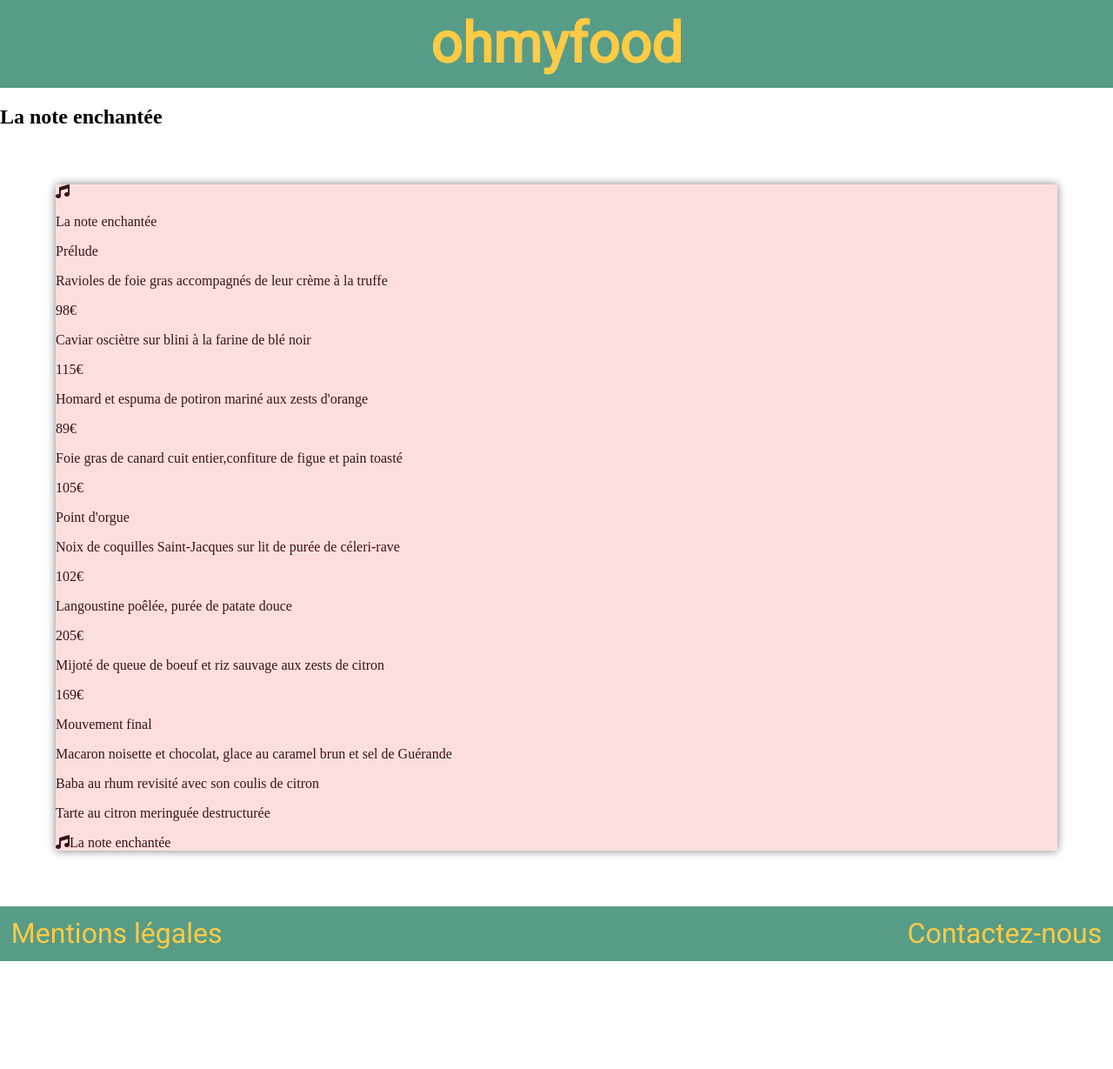
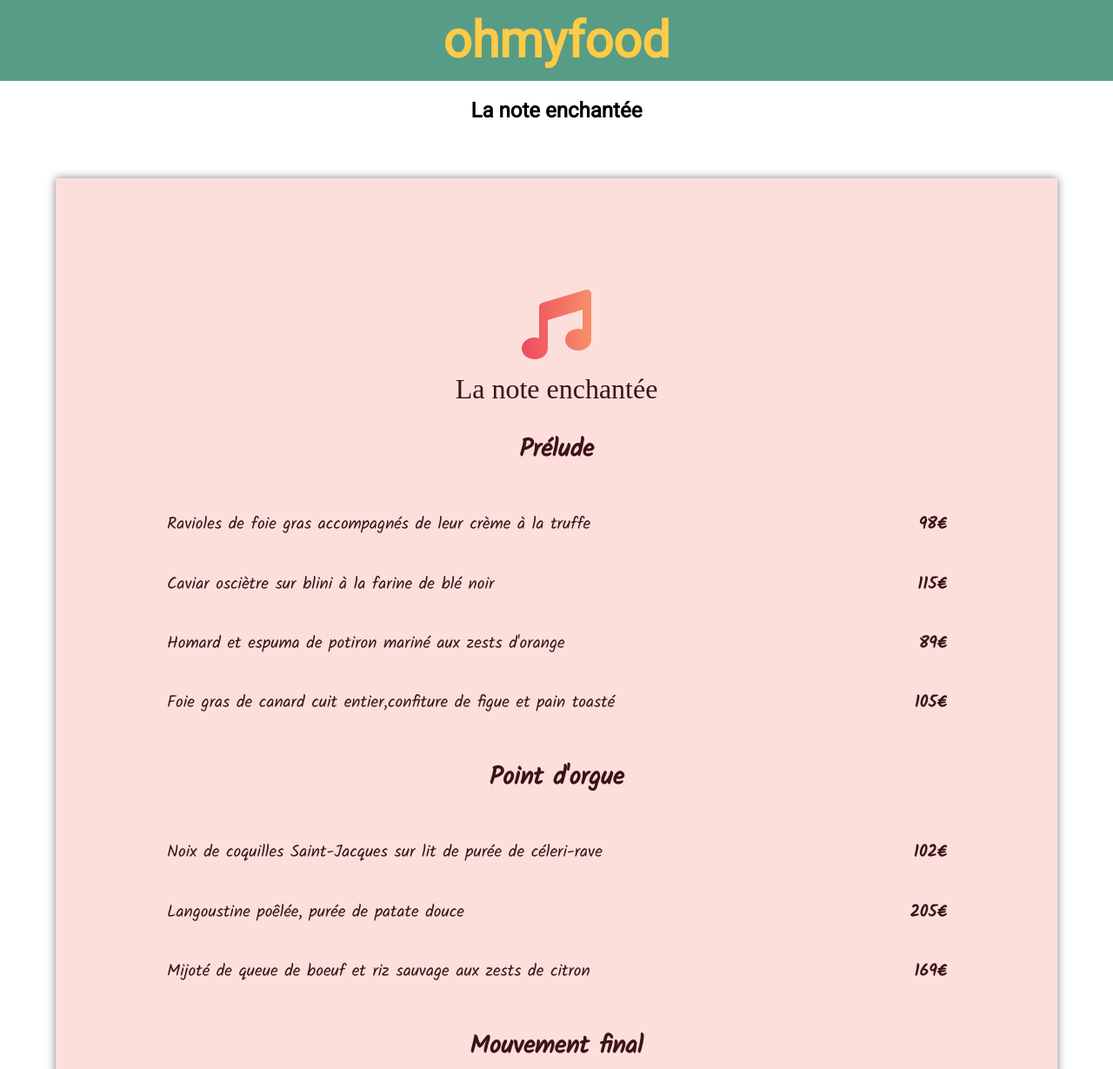
Before and after one commit to 08rose08/08rose08.github.io, a plain HTML site: page Ohmyfood/menu1.html in a window 1280 px wide. Shown: the top 1229 px of the page at 87% size. Before the commit the page ends 1105 px from the top, so only its background shows below. Drawn offline with Linux system fonts and the light colour scheme; a web font is replaced by a local one.

Commit message:
pages "menu" police et couleur ok

```diff
--- a/Ohmyfood/menu.scss
+++ b/Ohmyfood/menu.scss
@@ -10,6 +10,7 @@ $couleur-texte-menuNote1: #F04A5E;
 $couleur-texte-menuNote2: #F78F6A;
 $couleur-back-menuChic: #FFF5FE;
 $couleur-texte-menuChic: #C77412;
+$couleur-texte-menuChic1: #A56799;
 $couleur-texte-menuChic2: #905BFD;
 $couleur-back-menuDelice: #F9F9F9;
 $couleur-texte-menuDelice: #0887FB;
@@ -19,13 +20,17 @@ $couleur-texte-menuPalette: #72BF56;
 $couleur-texte-menuPalette1: #3D9339;
 $couleur-texte-menuPalette2: #BFFF7E;
 
+body{
+    margin: 0;
+}
+
 .theme{
     background-color: $couleur-theme1;
     color: $couleur-theme2;
     text-align: center;
     padding: 1%;
     font-family: roboto;
-    font-size: 200%;
+    font-size: 180%;
     h1{
         margin: 0;
     }
@@ -79,23 +84,17 @@ $couleur-texte-menuPalette2: #BFFF7E;
     }
 }
 
-body{
-    margin: 0;
-}
-
-section{
-    display: flex;
-}
-
 .menu{
     display: flex;
     flex-wrap: wrap;
+    justify-content: space-around;
     &-prev{
-    width: 200px;
-    height: 300px;
+    width: 250px;
+    height: 350px;
     margin: 3%;
     box-shadow: 0 0 10px gray;
     text-align: center;
+    font-size: 150%;
     display: flex;
     flex-direction: column;
     justify-content: center;
@@ -106,9 +105,15 @@ section{
                 background: -webkit-linear-gradient(left, $couleur-texte-menuNote1, $couleur-texte-menuNote2);
                 -webkit-background-clip: text;
                 -webkit-text-fill-color: transparent;
+                font-size: 150%;
             }
             &__titre{
                 font-family: 'Devonshire';
+                margin-top: 0.5em;
+            }
+            &__menu{
+                font-family: 'Kalam';
+                color: $couleur-texte-menuNote;
             }
         }
         &--chic{
@@ -118,6 +123,7 @@ section{
                 -webkit-background-clip: text;
                 -webkit-text-fill-color: transparent;
                 font-family: 'Croissant One';
+                font-size: 85%;
             }
             &__menu{
                 color: $couleur-texte-menuChic;
@@ -136,7 +142,6 @@ section{
             }
         }
         &--palette{
-            color: $couleur-texte-menuPalette;
             &__titre{
                 background: -webkit-linear-gradient(top left, $couleur-texte-menuPalette1, $couleur-texte-menuPalette2);
                 -webkit-background-clip: text;
@@ -150,10 +155,59 @@ section{
     }
     &--lien{
         text-decoration: none;
+        font-family: 'Kalam';
     }
+}
+
+h2{
+    font-family: 'Roboto';
+    text-align: center;
 }
 
 .bloc{
     margin: 5%;
     box-shadow: 0 0 10px gray;
+    text-align: center;
+    padding: 10%;
+    &__fas{
+        font-size: 500%;
+    }
+    &__titre{
+        text-align: center;
+        font-size: 200%;
+        margin: 0.5em;
+    }
+    &__menu{
+        font-family: 'Kalam';
+        font-size: 120%;
+        &--chic{
+            font-family: 'Gelasio';
+        }
+        &__ssTitre{
+            font-weight: bold;
+            font-size: 150%;
+            display: flex;
+            justify-content: space-around;
+        }
+        &__plat{
+            display: flex;
+            justify-content: space-between;
+            &--prix{
+                font-weight: bold;
+            }
+            &--dessert{
+                flex-direction: column;
+                text-align: left;
+            }
+        }
+        &--chicEntree{
+            color: $couleur-texte-menuChic;
+        }
+        &--chicPlat{
+            color: $couleur-texte-menuChic1;
+        }
+        &--chicDessert{
+            color: $couleur-texte-menuChic2;
+        }
+    }
 }
--- a/Ohmyfood/menu1.html
+++ b/Ohmyfood/menu1.html
@@ -7,8 +7,7 @@
         <title>Ohmyfood</title>
 
         <link rel="stylesheet" href="menu.css" />
-        <link href="https://fonts.googleapis.com/css?family=Croissant+One|Dancing+Script|Devonshire|Kaushan+Script|Roboto:300,400&display=swap" rel="stylesheet">
-        <script src="https://kit.fontawesome.com/f7591675f1.js" crossorigin="anonymous"></script>
+        <link href="https://fonts.googleapis.com/css?family=Croissant+One|Dancing+Script|Devonshire|Gelasio|Kalam|Kaushan+Script|Roboto:300,400&display=swap" rel="stylesheet">         <script src="https://kit.fontawesome.com/f7591675f1.js" crossorigin="anonymous"></script>
     </head>
     <body>
         <header class="theme">
@@ -16,52 +15,48 @@
         </header>
         <h2>La note enchantée</h2>
         <div class="menu-prev--note bloc">
-            <i class="fas fa-music"></i>
-            <p>La note enchantée</p>
-            <div>
-                <p>Prélude</p>
-                <div>
+            <i class="fas fa-music menu-prev--note__fas bloc__fas"></i>
+            <p class="menu-prev--note__titre bloc__titre">La note enchantée</p>
+            <div class="bloc__menu">
+                <p class="bloc__menu__ssTitre">Prélude</p>
+                <div class="bloc__menu__plat">
                     <p>Ravioles de foie gras accompagnés de leur crème à la truffe</p>
-                    <p>98€</p>
+                    <p class="bloc__menu__plat--prix">98€</p>
                 </div>
-                <div>
+                <div class="bloc__menu__plat">
                     <p>Caviar osciètre sur blini à la farine de blé noir</p>
-                    <p>115€</p>
+                    <p class="bloc__menu__plat--prix">115€</p>
                 </div>
-                <div>
+                <div class="bloc__menu__plat">
                     <p>Homard et espuma de potiron mariné aux zests d'orange</p>
-                    <p>89€</p>
+                    <p class="bloc__menu__plat--prix">89€</p>
                 </div>
-                <div>
+                <div class="bloc__menu__plat">
                     <p>Foie gras de canard cuit entier,confiture de figue et pain toasté</p>
-                    <p>105€</p>
+                    <p class="bloc__menu__plat--prix">105€</p>
                 </div>
-            </div>
-            <div>
-                <p>Point d'orgue</p>
-                <div>
+                <p class="bloc__menu__ssTitre">Point d'orgue</p>
+                <div class="bloc__menu__plat">
                     <p>Noix de coquilles Saint-Jacques sur lit de purée de céleri-rave</p>
-                    <p>102€</p>
+                    <p class="bloc__menu__plat--prix">102€</p>
                 </div>
-                <div>
+                <div class="bloc__menu__plat">
                     <p>Langoustine poêlée, purée de patate douce</p>
-                    <p>205€</p>
+                    <p class="bloc__menu__plat--prix">205€</p>
                 </div>
-                <div>
+                <div class="bloc__menu__plat">
                     <p>Mijoté de queue de boeuf et riz sauvage aux zests de citron</p>
-                    <p>169€</p>
+                    <p class="bloc__menu__plat--prix">169€</p>
                 </div>
-            </div>
-            <div>
-                <p>Mouvement final</p>
-                <div>
+                <p class="bloc__menu__ssTitre">Mouvement final</p>
+                <div class="bloc__menu__plat--dessert">
                     <p>Macaron noisette et chocolat, glace au caramel brun et sel de Guérande</p>
                     <p>Baba au rhum revisité avec son coulis de citron</p>
                     <p>Tarte au citron meringuée destructurée</p>
                 </div>
             </div>
-            <p><i class="fas fa-music"></i>La note enchantée</p>
-        </div cla>
+            <p class="menu-prev--note__titre"><i class="fas fa-music menu-prev--note__fas"></i>La note enchantée</p>
+        </div>
         <footer class="theme theme__foot">
             <div class="theme__foot--w">Mentions légales</div>
             <div class="theme__foot--w">Contactez-nous</div>
```
Also changed, not shown: Ohmyfood/menu2.html (+39 -2 lines), Ohmyfood/menu3.html (added, +66 -0 lines), Ohmyfood/menu4.html (added, +66 -0 lines), Ohmyfood/menu.css, 1 other file.
